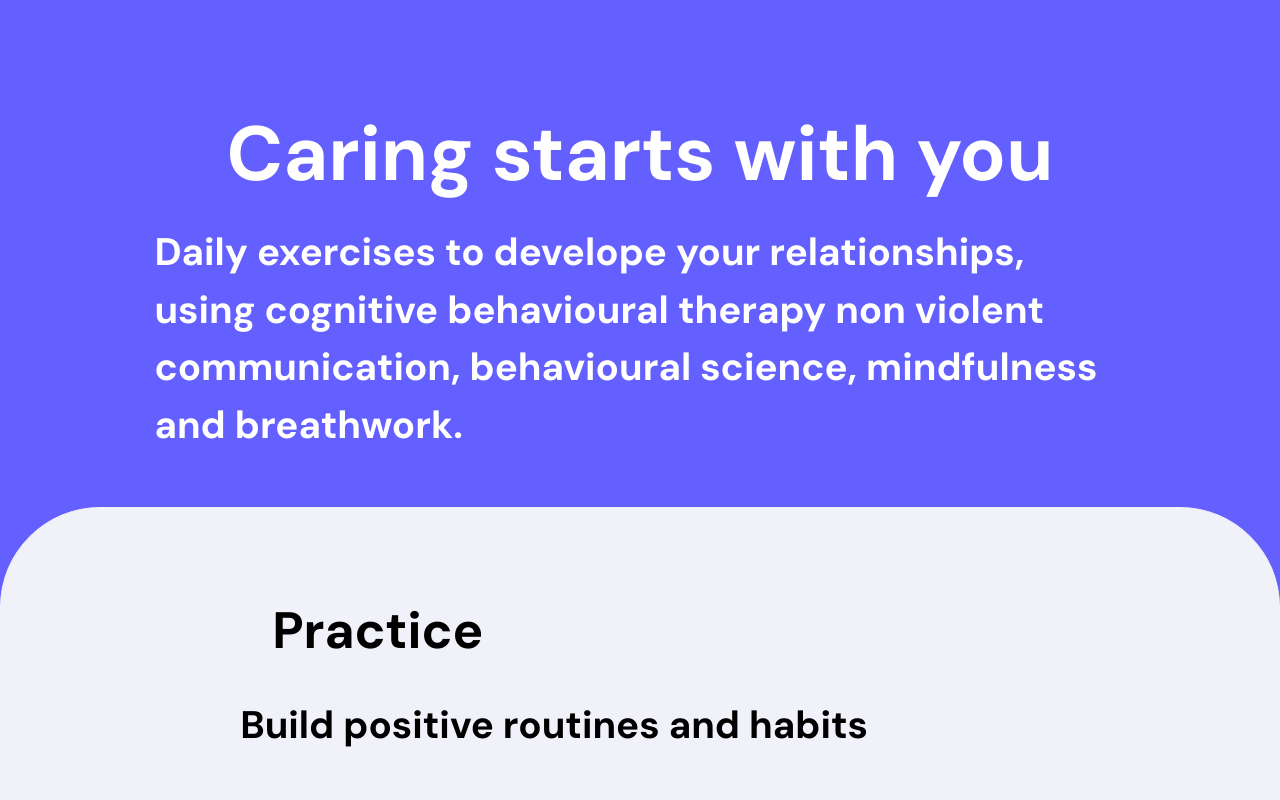
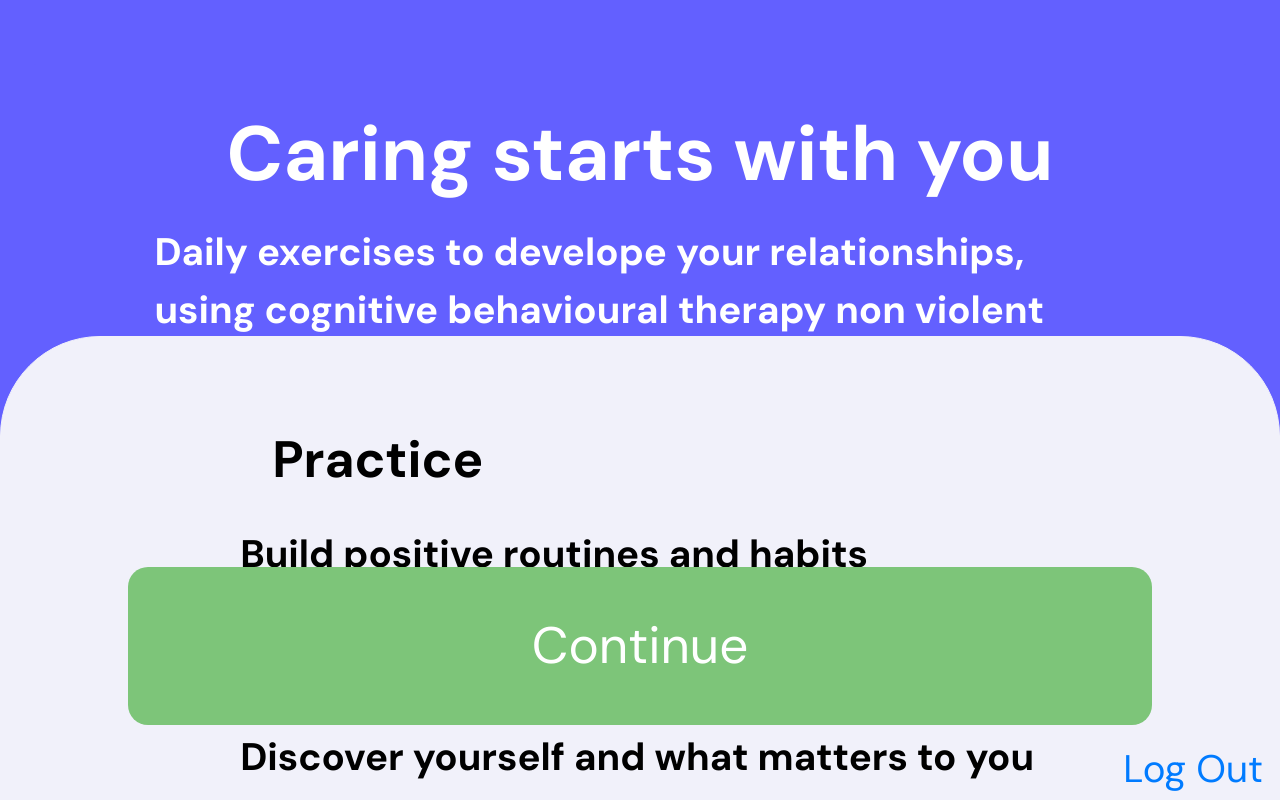
Before and after one commit to ybayraktutan/cyf-together, a React (Create React App) app in the folder client/: page /home in a window 1280 px wide. Shown: the top 800 px of the page. Built offline with nearby package versions, Linux system fonts and the light colour scheme.

Commit message:
Added Height to container
Added Height to container

```diff
--- a/client/src/Style/Form.css
+++ b/client/src/Style/Form.css
@@ -1,13 +1,4 @@
-@import url('https://fonts.googleapis.com/css2?family=DM+Sans:wght@400;700&display=swap');
 
-/* .app{
-  display: flex;
-  justify-content: center;
-  align-items: center;
-  font-family: 'DM Sans', sans-serif;
-
-
-} */
 
 #header{
   margin-top: 30px;
--- a/client/src/Style/Home.css
+++ b/client/src/Style/Home.css
@@ -1,4 +1,4 @@
-@import url('https://fonts.googleapis.com/css2?family=DM+Sans:wght@400;700&display=swap');
+
 
 
 
@@ -10,7 +10,7 @@
   background-size: cover;
   color: white;
   /* border-radius: 100px; */
-  height: 100%;
+  height: 100vh;
   padding:0 ;
 }
 
@@ -23,7 +23,7 @@
   text-align: center;
   font-size: 6vw;
   font-weight: bold;
-  margin:3vh
+  margin:3vh;
 }
 
 .title p {
@@ -72,7 +72,7 @@
 
 .log-out{
   text-align: right;
-  margin: 3vh;
+  margin: 2vh;
   color:black;
   font-size: 3vw;
   align-self: flex-end;
```
